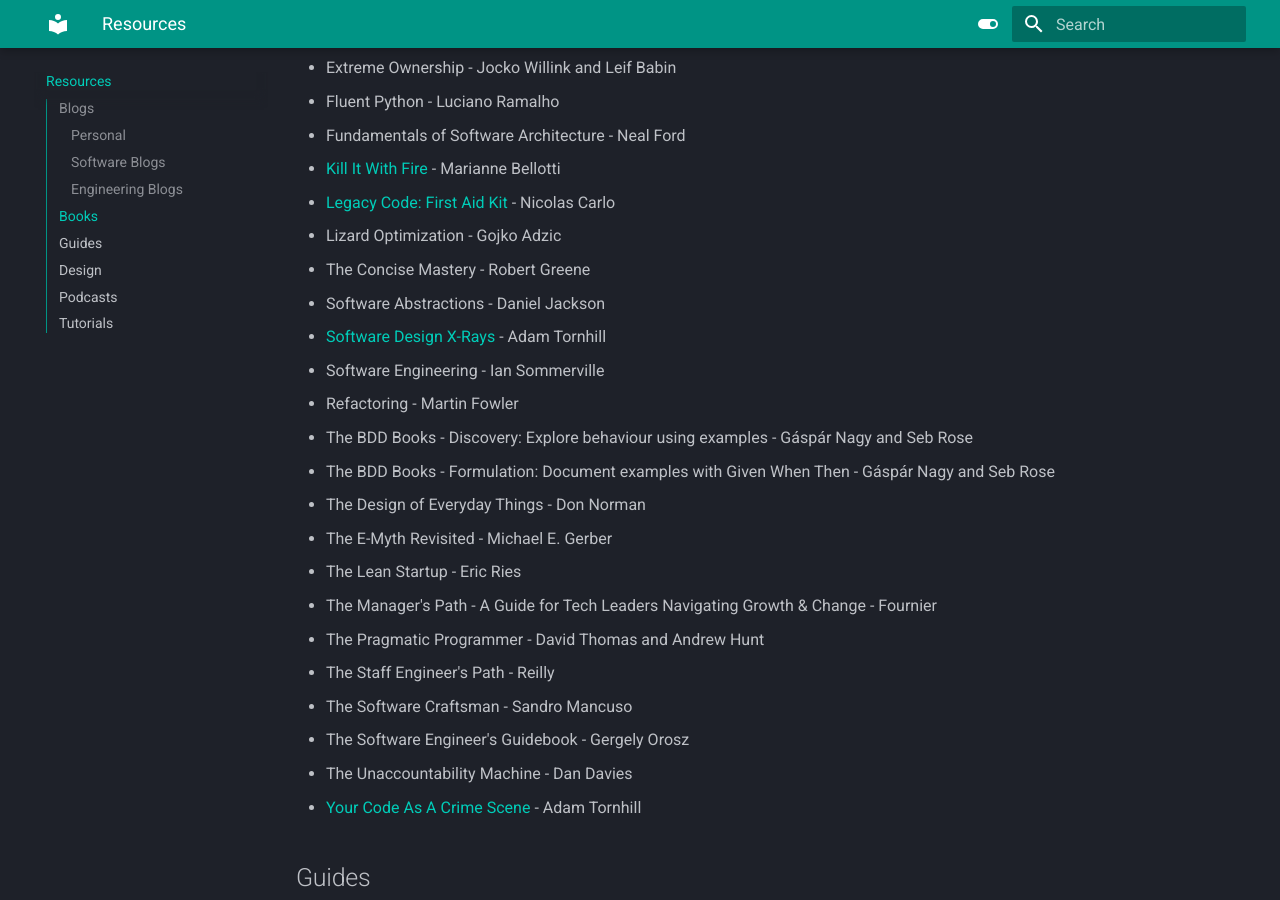
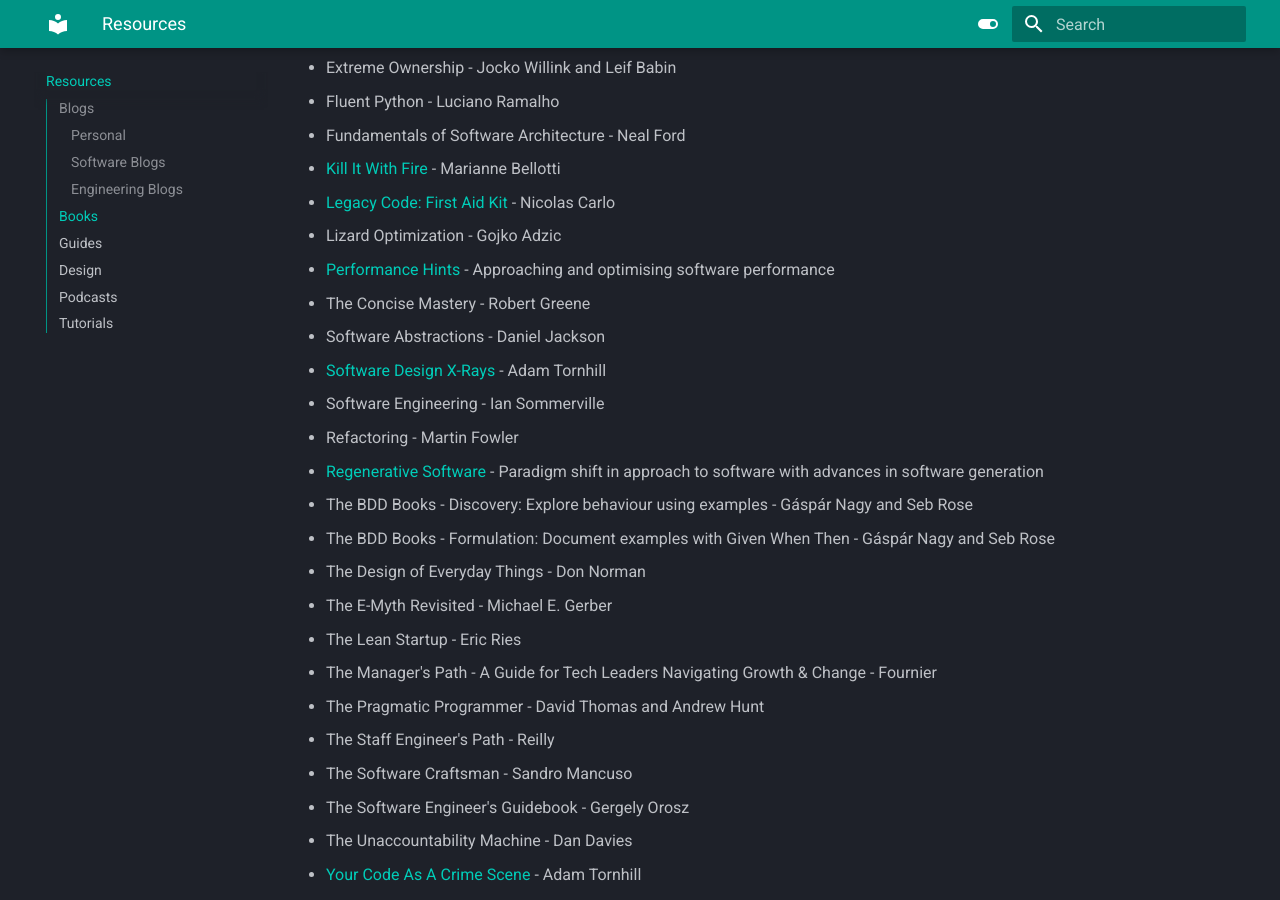
Before and after one commit to kieran-ryan/leabhar-cliste, an MkDocs documentation site: the page built from docs/resources.md, in a window 1280 px wide and 900 px high, scrolled down 2231 px. Built offline with MkDocs 1.6.1 and Material for MkDocs 9.7.7, drawn with Linux system fonts in a browser that asks for light colours.

Commit message:
Blog posts on regenerative and performant software

```diff
--- a/docs/resources.md
+++ b/docs/resources.md
@@ -67,11 +67,13 @@
 - [Kill It With Fire](https://nostarch.com/kill-it-fire) - Marianne Bellotti
 - [Legacy Code: First Aid Kit](https://understandlegacycode.com/first-aid-kit/) - Nicolas Carlo
 - Lizard Optimization - Gojko Adzic
+- [Performance Hints](https://abseil.io/fast/hints.html) - Approaching and optimising software performance
 - The Concise Mastery - Robert Greene
 - Software Abstractions - Daniel Jackson
 - [Software Design X-Rays](https://pragprog.com/titles/atevol/software-design-x-rays/) - Adam Tornhill
 - Software Engineering - Ian Sommerville
 - Refactoring - Martin Fowler
+- [Regenerative Software](https://aicoding.leaflet.pub/3majnyfydzs2y) - Paradigm shift in approach to software with advances in software generation
 - The BDD Books - Discovery: Explore behaviour using examples - Gáspár Nagy and Seb Rose
 - The BDD Books - Formulation: Document examples with Given When Then - Gáspár Nagy and Seb Rose
 - The Design of Everyday Things - Don Norman
```
